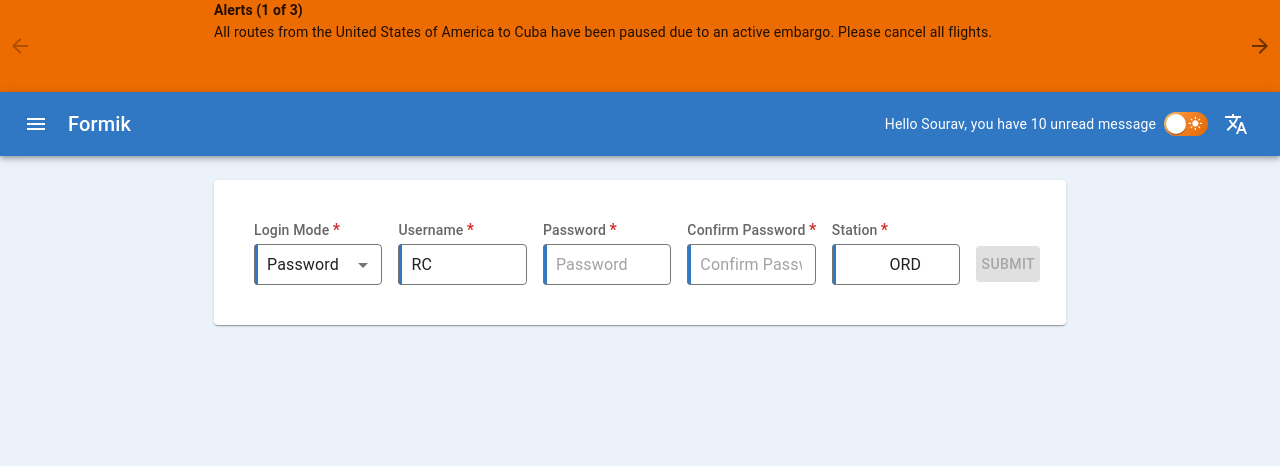
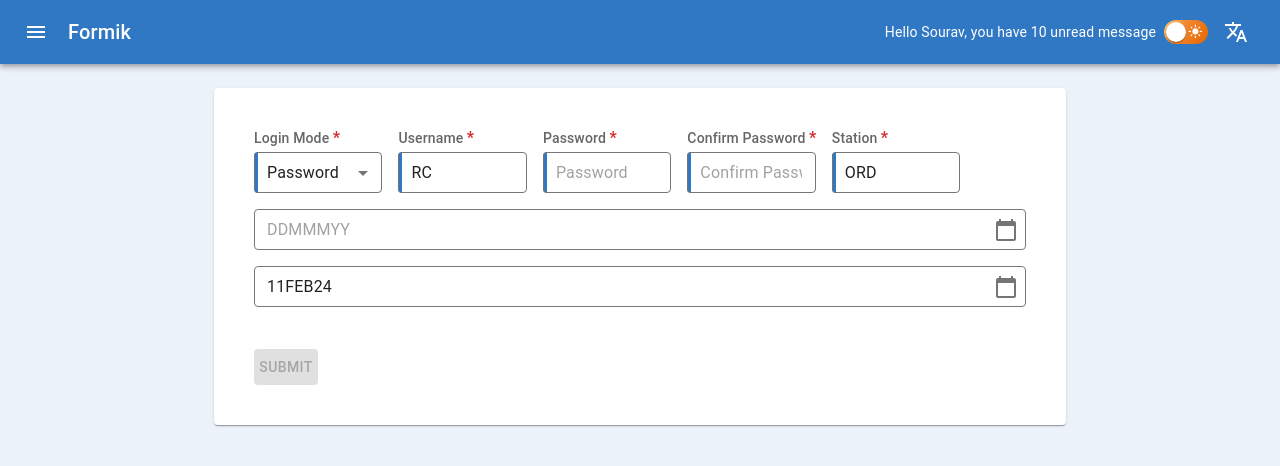
Before and after one commit to Sourav-98/react-mui-styleguide, a React (Create React App) app: page /styleguide/formik in a window 1280 px wide. Shown: the top 466 px of the page. Built offline with nearby package versions, Linux system fonts and the light colour scheme.

Commit message:
mui x date picker upgrade to v6.19.6

```diff
--- a/src/Components/StyleGuides/DatePicker/index.tsx
+++ b/src/Components/StyleGuides/DatePicker/index.tsx
@@ -1,5 +1,6 @@
 import { Box, Typography } from '@mui/material';
 import TextFieldDatePicker from 'Elements/DatePickers/TextFieldDatePicker';
+import moment from 'moment';
 
 const DatePickerStyleGuide: React.FC = (): JSX.Element => {
   return (
@@ -15,7 +16,7 @@ const DatePickerStyleGuide: React.FC = (): JSX.Element => {
           <Typography variant='subtitle2' fontSize={13}>
             DatePicker Outlined
           </Typography>
-          <TextFieldDatePicker />
+          <TextFieldDatePicker value={moment('35234', 'DDMMMYY')} />
         </Box>
         <Box display={'flex'} flexDirection={'column'} m={1} width={170}>
           <Typography variant='subtitle2' fontSize={13}>
--- a/src/Components/StyleGuides/Formik/index.tsx
+++ b/src/Components/StyleGuides/Formik/index.tsx
@@ -7,6 +7,7 @@ import { Form, Formik, FormikProps } from 'formik';
 import { useTranslation } from 'react-i18next';
 import * as Yup from 'yup';
 import { LoginFormType } from './FormikTypes';
+import TextFieldDatePicker from 'Elements/DatePickers/TextFieldDatePicker';
 
 
 
@@ -155,12 +156,13 @@ const FormikStyleGuide: React.FC = (): JSX.Element => {
                         label='Station'
                         helperText={touched.station && !!errors.station ? errors.station : null}
                         required
-                        inputProps={{
-                          style: {
-                            textAlign: 'right'
-                          }
-                        }}
                       />
+                    </Grid>
+                    <Grid item xs={12}>
+                      <TextFieldDatePicker/>
+                    </Grid>
+                    <Grid item xs={12}>
+                      <TextFieldDatePicker defaultToday/>
                     </Grid>
                     <Grid item xs={1}>
                       <SubmitButton sx={{ mt: 3.2}} type="submit" variant='contained' fullWidth color='primary' isSubmitting={isSubmitting} disabled={!isValid || isSubmitting}>
--- a/src/Components/StyleGuides/StyleGuide.tsx
+++ b/src/Components/StyleGuides/StyleGuide.tsx
@@ -21,7 +21,7 @@ import { ThemeContext } from 'Context/ThemeContext';
 import { DarkModeSwitch } from 'Elements/Switch';
 import { useTranslation } from 'react-i18next';
 import TranslateIcon from '@mui/icons-material/Translate';
-import { AppAlertsContextProvider } from 'Context/AppAlertsContext';
+// import { AppAlertsContextProvider } from 'Context/AppAlertsContext';
 
 const StyleGuide: React.FC = (): JSX.Element => {
   const { t, i18n } = useTranslation();
@@ -39,7 +39,6 @@ const StyleGuide: React.FC = (): JSX.Element => {
 
   return (
     <>
-      <AppAlertsContextProvider>
       <AppBar position='sticky' sx={{ mb: 2 }}>
         <Toolbar sx={{ width: '100%', display: 'flex' }}>
           <IconButton
@@ -174,7 +173,6 @@ const StyleGuide: React.FC = (): JSX.Element => {
           <Outlet />
         </Box>
       </Suspense>
-      </AppAlertsContextProvider>
     </>
   );
 };
--- a/src/Elements/DatePickers/TextFieldDatePicker/index.tsx
+++ b/src/Elements/DatePickers/TextFieldDatePicker/index.tsx
@@ -1,4 +1,4 @@
-import { MutableRefObject, RefObject, createRef, useEffect, useRef, useState } from 'react';
+import { RefObject, createRef, useEffect, useState } from 'react';
 import { TextFieldDatePickerProps } from './TextFieldDatePicker';
 import moment, { Moment } from 'moment';
 import InputField from 'Elements/Input/InputField';
@@ -16,7 +16,6 @@ import { DatePicker } from '@mui/x-date-pickers';
  * @returns
  */
 const TextFieldDatePicker: React.FC<TextFieldDatePickerProps> = ({
-  dateFormat = 'DDMMMYY',
   popperPlacement = 'bottom-end',
   value,
   defaultToday,
@@ -25,43 +24,26 @@ const TextFieldDatePicker: React.FC<TextFieldDatePickerProps> = ({
   datePickerActions,
   ...textFieldProps
 }: TextFieldDatePickerProps): JSX.Element => {
+  const dateFormat = 'DDMMMYY';
+  const dateFormatRegex = /^\d{2}[a-zA-Z]{3}\d{2}$/;
+  const offsetDateRegex = /^([+-])([0-9]+)$/;
   const [date, setDate] = useState<Moment | null | undefined>(
-    value && value.isValid() ? value : defaultToday ? moment() : null
+    value ? value : defaultToday ? moment() : null
   );
   const [dateText, setDateText] = useState<string>('');
   const [isOpen, setIsOpen] = useState<boolean>(false);
   const [datepickerAnchorEl, setDatepickerAnchorEl] = useState<null | HTMLElement>(null);
   const datePickerBoxRef: RefObject<HTMLDivElement> = createRef();
-  const dateRegexRef: MutableRefObject<RegExp> = useRef(/\d{2}[a-zA-Z]{3}\d{2}/);
+
 
   useEffect(() => {
     setDatepickerAnchorEl(datePickerBoxRef.current);
-    switch (dateFormat) {
-      case 'DD-MM-YYYY':
-      case 'MM-DD-YYYY':
-        dateRegexRef.current = /\d{2}-\d{2}-\d{4}/;
-        break;
-      case 'YYYY-MM-DD':
-        dateRegexRef.current = /\d{4}-\d{2}-\d{2}/;
-        break;
-      case 'DD/MM/YYYY':
-      case 'MM/DD/YYYY':
-        dateRegexRef.current = /\d{2}\/\d{2}\/\d{4}/;
-        break;
-      case 'DD/MM/YY':
-      case 'MM/DD/YY':
-        dateRegexRef.current = /\d{2}\/\d{2}\/\d{2}/;
-        break;
-      default:
-        dateRegexRef.current = /\d{2}[a-zA-Z]{3}\d{2}/;
-        break;
-    }
   }, []); // eslint-disable-line react-hooks/exhaustive-deps
 
   useEffect(() => {
-    setDateText(date?.format(dateFormat).toUpperCase() || '');
+    setDateText(date ? !date.isValid() ? 'INDEF' : date?.format(dateFormat).toUpperCase() : '');
     if (onDateChange) onDateChange(date);
-  }, [date]); // eslint-disable-line react-hooks/exhaustive-deps
+  }, [date, onDateChange]);
 
   const onDatePickerTextChangeHandler = (event: React.ChangeEvent<HTMLInputElement>) => {
     setDateText(event.target.value);
@@ -78,12 +60,12 @@ const TextFieldDatePicker: React.FC<TextFieldDatePickerProps> = ({
           case 'ArrowDown':
             setDate((prevDate) => moment(prevDate, dateFormat).subtract(1, 'day'));
             break;
-          case 'ArrowLeft':
-            setDate((prevDate) => moment(prevDate, dateFormat).subtract(7, 'day'));
-            break;
-          case 'ArrowRight':
-            setDate((prevDate) => moment(prevDate, dateFormat).add(7, 'day'));
-            break;
+          // case 'ArrowLeft':
+          //   setDate((prevDate) => moment(prevDate, dateFormat).subtract(7, 'day'));
+          //   break;
+          // case 'ArrowRight':
+          //   setDate((prevDate) => moment(prevDate, dateFormat).add(7, 'day'));
+          //   break;
           default:
             break;
         }
@@ -96,11 +78,15 @@ const TextFieldDatePicker: React.FC<TextFieldDatePickerProps> = ({
       /**
        * Check if date text field has the following types of text entered
        */
-      if (dateRegexRef.current.test(event.target.value)) {
+      if (dateFormatRegex.test(event.target.value) || /^\d{2}[a-zA-Z]{3}$/.test(event.target.value)) {
         /**
-         * This means a specific date of the date format was typed
+         * This means that the text entered is in the format of DDMMMYY or DDMMM
          */
-        let updatedDate: Moment = moment(event.target.value, dateFormat);
+        let dateText = event.target.value;
+        if (event.target.value.length === 5) {
+          dateText += new Date().getFullYear().toString().slice(2);
+        }
+        let updatedDate: Moment = moment(dateText, dateFormat);
         if (updatedDate.isValid()) {
           setDate(updatedDate);
           if (onBlur) onBlur();
@@ -112,11 +98,11 @@ const TextFieldDatePicker: React.FC<TextFieldDatePickerProps> = ({
          */
         setDate(moment());
         return;
-      } else if (/^([+-])([0-9]+)$/.test(event.target.value)) {
+      } else if (offsetDateRegex.test(event.target.value)) {
         /**
          * This means a shortcut date entry was made, relative to today's date: [+|-]xxx
          */
-        let regExpMatch = event.target.value.match(/^([+-])([0-9]+)$/);
+        let regExpMatch = event.target.value.match(offsetDateRegex);
         if (regExpMatch !== null) {
           switch (regExpMatch[1]) {
             case '+':
@@ -158,14 +144,23 @@ const TextFieldDatePicker: React.FC<TextFieldDatePickerProps> = ({
           endAdornment: (
             <InputAdornment position='end'>
               <IconButton
+                tabIndex={-1}
                 title='open calendar'
                 aria-label='toggle calendar'
                 onClick={() => setIsOpen((prev) => !prev)}
+                disabled={textFieldProps.disabled}
               >
                 <CalendarTodayIcon />
               </IconButton>
             </InputAdornment>
           ),
+        }}
+        inputProps={{
+          ...textFieldProps.inputProps,
+          style: {
+            ...textFieldProps?.inputProps?.style,
+            textTransform: 'uppercase'
+          }
         }}
       />
       <DatePicker
@@ -173,7 +168,10 @@ const TextFieldDatePicker: React.FC<TextFieldDatePickerProps> = ({
         open={isOpen}
         onClose={() => setIsOpen(false)}
         onChange={onDatePickerChangeHandler}
-        PopperProps={{
+        minDate={moment('01JAN24', 'DDMMMYY')}
+        maxDate={moment('01APR24', 'DDMMMYY')}
+        slotProps={{
+          popper: {
             anchorEl: datepickerAnchorEl,
             placement: popperPlacement,
             modifiers: [
@@ -189,14 +187,18 @@ const TextFieldDatePicker: React.FC<TextFieldDatePickerProps> = ({
                 },
               },
             ],
-          // ...datePickerProps.PopperProps
-        }}
-        ToolbarComponent={() => <></>}
-        renderInput={() => <></>}
-        componentsProps={{
+          },
           actionBar: {
             actions: datePickerActions || ['clear', 'accept', 'today'],
-          },
+          }
+        }}
+        slots={{
+          toolbar: () => <></>,
+        }}
+        sx={{
+          height: 0,
+          maxHeight: 0,
+          display: 'none'
         }}
       />
     </>
--- a/src/Shared/StationTypeAhead/index.tsx
+++ b/src/Shared/StationTypeAhead/index.tsx
@@ -140,7 +140,8 @@ export const StationTypeAhead: React.FC<StationTypeAheadProps> = ({
         },
       }}
       onInputChange={stationSearchOnTextChangeHandler}
-      onChange={(_) => {
+      onChange={(_, value) => {
+        console.log(value);
         setStations([]);
       }}
       onBlur={() => {
--- a/src/Theme/ComponentOverrides.ts
+++ b/src/Theme/ComponentOverrides.ts
@@ -342,7 +342,7 @@ const ComponentOverrides: Components<Omit<Theme, 'components'>> = {
   //     })
   //   }
   // },
-  MuiDayPicker: {
+  MuiDayCalendar: {
     styleOverrides: {
       header: {
         '& > span': {
@@ -357,7 +357,7 @@ const ComponentOverrides: Components<Omit<Theme, 'components'>> = {
         fontSize: 13,
         backgroundColor: 'transparent',
         '&[aria-current="date"]': {
-          backgroundColor: 'transparent',
+          // backgroundColor: 'transparent',
         },
         '&:hover, &.Mui-focusVisible': {
           backgroundColor: alpha(theme.palette.primary[200], 0.28),
```
Also changed, not shown: package.json (+4 -5 lines), src/Elements/DatePickers/TextFieldDatePicker/TextFieldDatePicker.d.ts (+1 -13 lines), 1 other file (tests, documents, lock files or other folders). Lines whose indentation alone changed are shown as unchanged.
